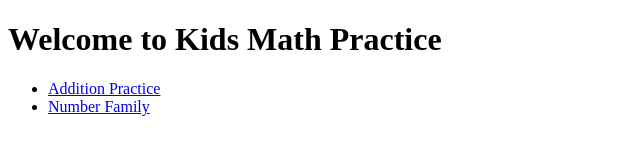
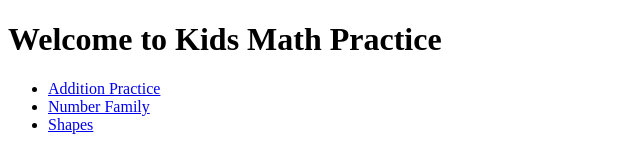
Before and after one commit to derekescue/derekescue.github.io, a plain HTML site: page index.html in a window 1280 px wide. Shown: the full height of the page, 0-640 px from the left. Drawn offline with Linux system fonts and the light colour scheme.

Commit message:
Add link to Shapes page in index.html

```diff
--- a/index.html
+++ b/index.html
@@ -10,6 +10,7 @@
 <ul>
   <li><a href="addition.html">Addition Practice</a></li>
   <li><a href="number-family.html">Number Family</a></li>
+  <li><a href="shapes.html">Shapes</a></li>
 </ul>
 
 </body>
```
